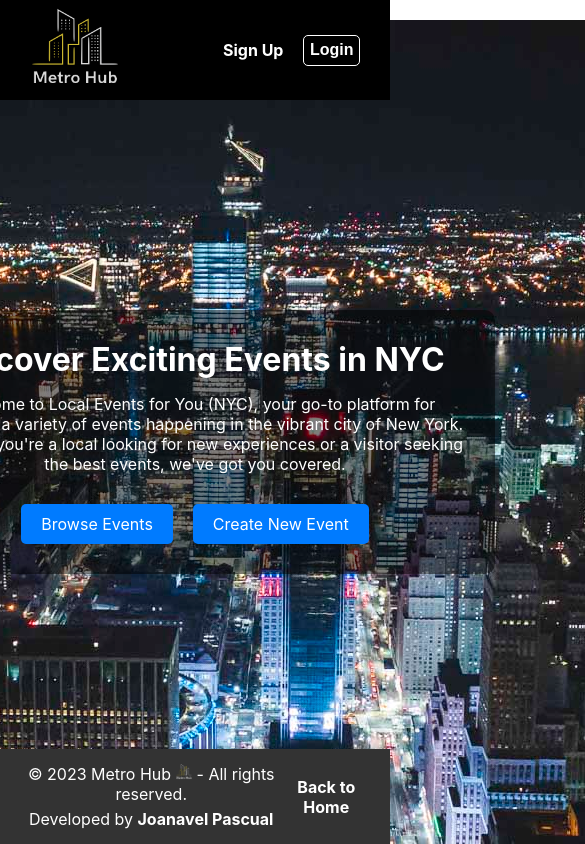
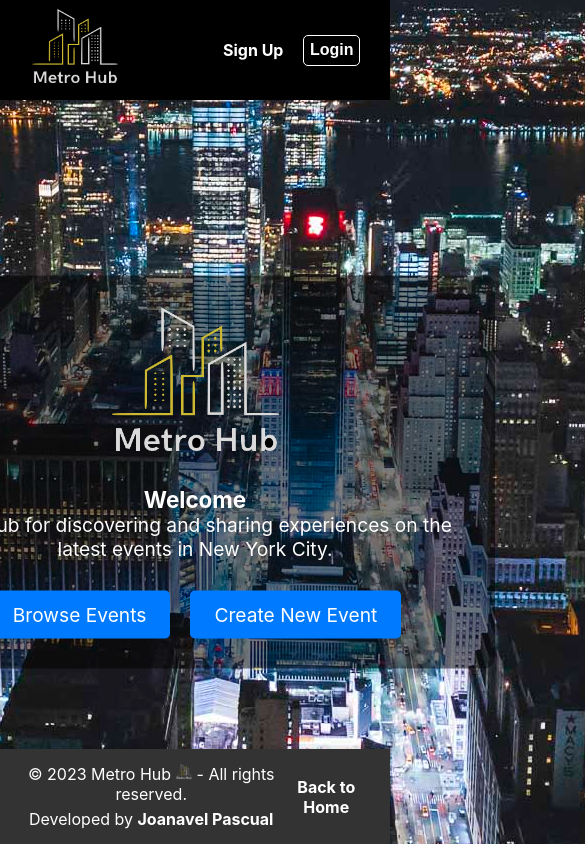
Before and after one commit to JoanavelPascual7/event-react-app-v3, a React (Create React App) app: page / in a window 390 px wide. Shown: the top 844 px of the page, 585 px wide, since content can reach past the window. Built offline with nearby package versions, Linux system fonts and the light colour scheme; no server answers.

Commit message:
updated homepage

```diff
--- a/src/App.css
+++ b/src/App.css
@@ -1,14 +1,5 @@
 .App {
   text-align: center;
-  display: flex;
-  flex-direction: column;
-  align-items: center;
-  justify-content: center;
-  min-height: 100vh;
-
-  margin: 100px;
-  background-size: cover;
-  background-position: center;
 }
 
 * {
@@ -17,40 +8,12 @@
   box-sizing: border-box;
 }
 
-@media (prefers-reduced-motion: no-preference) {
-  .App-logo {
-    animation: App-logo-spin infinite 20s linear;
-  }
-}
 
-.App-header {
-  position: fixed;
-  top: 0;
-  width: 100%;
-  display: flex;
-  align-items: center;
-  justify-content: center;
-  font-size: calc(10px + 2vmin);
-  color: white;
-  padding: 10px 0;
-  z-index: 1000;
-}
-
-.App-link {
-  color: #61dafb;
-}
-
-@keyframes App-logo-spin {
-  from {
-    transform: rotate(0deg);
-  }
-  to {
-    transform: rotate(360deg);
-  }
+body{
+background-color: black;
 }
 
 
-main {
-  flex: 1;
-  padding: 60px 0 20px;
+#new-event-container{
+  padding-top: 40px;
 }
--- a/src/CSS/EventNewForm.css
+++ b/src/CSS/EventNewForm.css
@@ -1,23 +1,13 @@
 .EventNewForm {
     font-family: 'Times New Roman', serif;
-    width: 100%;
-    margin: 0 auto;
-    padding: 20px 40px;
+    margin: auto;
+    padding: 50px;
     background-color: #f8f8f8;
-    border: 1px solid #ddd;
-    box-shadow: 0px 2px 4px rgba(0, 0, 0, 0.1);
-    min-height: 100vh;
-    display: flex;
-    flex-direction: column;
-    justify-content: center;
-    align-items: center;
-    overflow-y: auto;
     padding-top: 100px;
     margin-top: 300px;
+    padding-bottom: 100px;
+  }
 
-    padding-bottom: 100px;
-
-  }
 
   .EventNewForm h2 {
     font-size: 24px;
@@ -25,10 +15,7 @@
     text-align: center;
   }
 
-  .EventNewForm form {
-    display: grid;
-    gap: 10px;
-  }
+
 
   .EventNewForm label {
     font-size: 18px;
--- a/src/CSS/Footer.css
+++ b/src/CSS/Footer.css
@@ -8,6 +8,7 @@
   padding: 10px 0;
   text-align: center;
   box-shadow: 0px -2px 4px rgba(0, 0, 0, 0.1);
+  z-index: 1001;
 }
 
   .footer-content {
--- a/src/pages/Home.css
+++ b/src/CSS/Home.css
@@ -1,12 +1,14 @@
 .event-container {
-    position: relative;
-    height: 100vh;
-    background-size: 100% 100%;
-    background-position: center;
-    color: white;
-    text-align: center;
-    overflow: hidden !important;
-  }
+  position: relative;
+  background-image: url('../nyc.jpg');
+  background-size: cover;
+  background-position: center;
+  color: white;
+  text-align: center;
+  overflow: hidden;
+  min-height: 100vh;
+}
+
 
   .home-page-header {
     position: absolute;
@@ -18,6 +20,7 @@
     border-radius: 10px;
     width: 80%;
     max-width: 600px;
+    margin-top: 50px;
   }
 
   .home-page-title {
@@ -50,22 +53,8 @@
     background-color: #0056b3;
   }
 
+  #homepage-logo-icon{
+    width: 175px;
+    height: 155px;
 
-  @media screen and (max-width: 768px) {
-    .home-page-header {
-      width: 90%;
-    }
-
-    .home-page-title {
-      font-size: 2rem;
-    }
-
-    .home-page-description {
-      font-size: 1rem;
-    }
-
-    .home-page-link {
-      font-size: 1rem;
-      padding: 10px 20px;
-    }
   }
--- a/src/pages/Home.js
+++ b/src/pages/Home.js
@@ -1,17 +1,22 @@
 import React from 'react';
 import { Link } from 'react-router-dom';
 
-import nycImage from '../nyc.jpg'; // Import the image
-import './Home.css'
+import nycImage from '../nyc.jpg';
+import logo from "../Images/Reviews.png"
+import '../CSS/Home.css'
 
 export default function Home() {
   return (
     <div className="event-container">
+        <div className="nyc-image-section">
+    <img src={nycImage} alt="New York City" className="nyc-image" />
+        </div>
       <div className="home-page-header">
-        <h1 className="home-page-title">Discover Exciting Events in NYC</h1>
+        <h1 className="home-page-title"><img id="homepage-logo-icon" src={logo} alt="MetroHubLogo" /></h1>
         <p className="home-page-description">
-          Welcome to Local Events for You (NYC), your go-to platform for exploring a variety of events happening in the vibrant city of New York. Whether you're a local looking for new experiences or a visitor seeking the best events, we've got you covered.
-        </p>
+  <h3>Welcome</h3>
+  Your hub for discovering and sharing experiences on the latest events in New York City.
+</p>
         <div className="home-page-links">
           <Link to="/events" className="home-page-link">
             Browse Events
@@ -21,9 +26,6 @@ export default function Home() {
           </Link>
         </div>
       </div>
-      <div className="nyc-image-section">
-        <img src={nycImage} alt="New York City" className="nyc-image" />
-      </div>
     </div>
   );
 }
--- a/src/pages/Index.js
+++ b/src/pages/Index.js
@@ -4,7 +4,7 @@ import Event from "../components/Events";
 import { Link } from 'react-router-dom';
 
 
-import "./Index.css"
+import "../CSS/Index.css"
 
 
 function Index() {
--- a/src/pages/New.js
+++ b/src/pages/New.js
@@ -3,7 +3,7 @@ import EventNewForm from "../components/EventNewForm";
 
 function New() {
   return (
-    <div className="container">
+    <div id="new-event-container">
       {/* <h1> New </h1> */}
       <EventNewForm/>
     </div>
```
Also changed, not shown: src/CSS/Index.css (renamed from src/pages/Index.css). Lines whose indentation alone changed are shown as unchanged.
